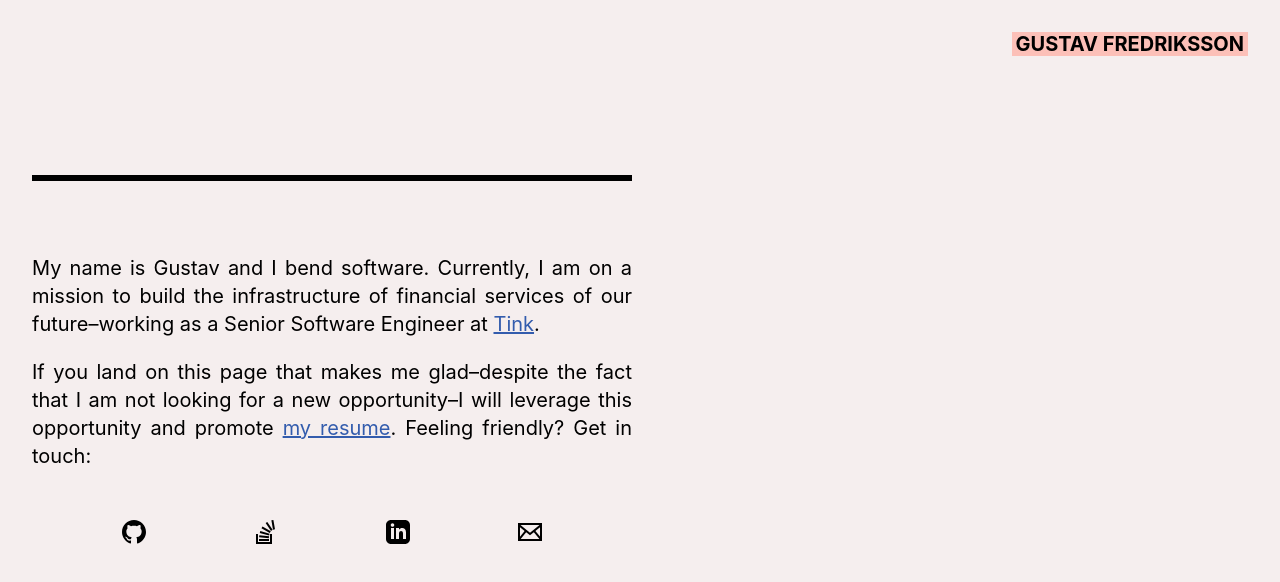
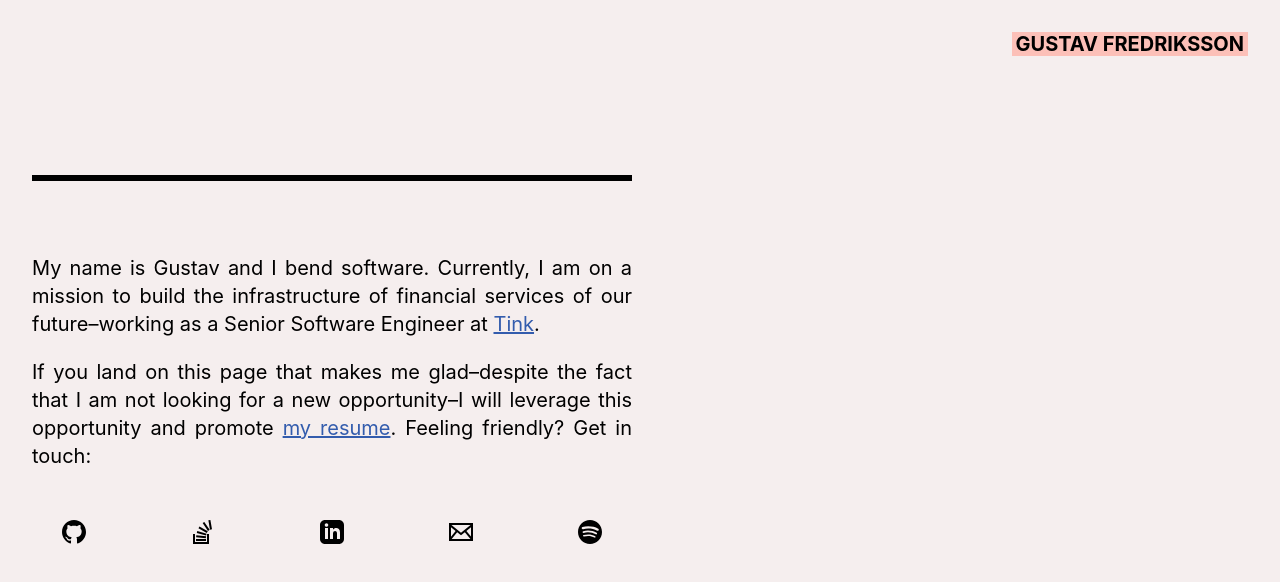
Before and after one commit to fredrikssongustav/gustavfredriksson, a React (Create React App) app: page / in a window 1280 px wide. Shown: the top 582 px of the page. Built offline with nearby package versions, Linux system fonts and the light colour scheme.

Commit message:
feat: add spotify url

```diff
--- a/src/components/Hello/atoms/YouFindMeHere/YouFindMeHere.tsx
+++ b/src/components/Hello/atoms/YouFindMeHere/YouFindMeHere.tsx
@@ -1,7 +1,7 @@
 import React from "react";
 import styled from "styled-components";
 
-const GithubSVG = () => (
+const GithubSvg = () => (
   <svg
     xmlns="http://www.w3.org/2000/svg"
     width="24"
@@ -12,7 +12,7 @@ const GithubSVG = () => (
   </svg>
 );
 
-const StackOverflowSVG = () => (
+const StackOverflowSvg = () => (
   <svg
     xmlns="http://www.w3.org/2000/svg"
     width="24"
@@ -23,7 +23,7 @@ const StackOverflowSVG = () => (
   </svg>
 );
 
-const LinkedInSVG = () => (
+const LinkedInSvg = () => (
   <svg
     xmlns="http://www.w3.org/2000/svg"
     width="24"
@@ -34,7 +34,7 @@ const LinkedInSVG = () => (
   </svg>
 );
 
-const MailSVG = () => (
+const MailSvg = () => (
   <svg
     xmlns="http://www.w3.org/2000/svg"
     width="24"
@@ -45,27 +45,43 @@ const MailSVG = () => (
   </svg>
 );
 
+const SpotifySvg = () => (
+  <svg
+    width="24"
+    height="24"
+    xmlns="http://www.w3.org/2000/svg"
+    fillRule="evenodd"
+    clipRule="evenodd"
+  >
+    <path d="M19.098 10.638c-3.868-2.297-10.248-2.508-13.941-1.387-.593.18-1.22-.155-1.399-.748-.18-.593.154-1.22.748-1.4 4.239-1.287 11.285-1.038 15.738 1.605.533.317.708 1.005.392 1.538-.316.533-1.005.709-1.538.392zm-.126 3.403c-.272.44-.847.578-1.287.308-3.225-1.982-8.142-2.557-11.958-1.399-.494.15-1.017-.129-1.167-.623-.149-.495.13-1.016.624-1.167 4.358-1.322 9.776-.682 13.48 1.595.44.27.578.847.308 1.286zm-1.469 3.267c-.215.354-.676.465-1.028.249-2.818-1.722-6.365-2.111-10.542-1.157-.402.092-.803-.16-.895-.562-.092-.403.159-.804.562-.896 4.571-1.045 8.492-.595 11.655 1.338.353.215.464.676.248 1.028zm-5.503-17.308c-6.627 0-12 5.373-12 12 0 6.628 5.373 12 12 12 6.628 0 12-5.372 12-12 0-6.627-5.372-12-12-12z" />
+  </svg>
+);
+
 const Container = styled.div`
   display: flex;
   justify-content: space-between;
-  margin: 30px 15%;
-  padding-bottom: 100px;
+  padding: 0 5%;
+  padding-top: 30px;
+  margin-bottom: 100px;
 `;
 
 export const YouFindMeHere: React.FC = () => {
   return (
     <Container>
       <a href="https://github.com/fredrikssongustav">
-        <GithubSVG />
+        <GithubSvg />
       </a>
       <a href="https://stackoverflow.com/users/10600871/gqstav">
-        <StackOverflowSVG />
+        <StackOverflowSvg />
       </a>
       <a href="https://www.linkedin.com/in/gustav-fredriksson-98549313a">
-        <LinkedInSVG />
+        <LinkedInSvg />
       </a>
       <a href="mailto:gustav_fredriksson@live.se">
-        <MailSVG />
+        <MailSvg />
+      </a>
+      <a href="https://open.spotify.com/playlist/0PSMBtTl06wgBFD5TNyR8f">
+        <SpotifySvg />
       </a>
     </Container>
   );
```
